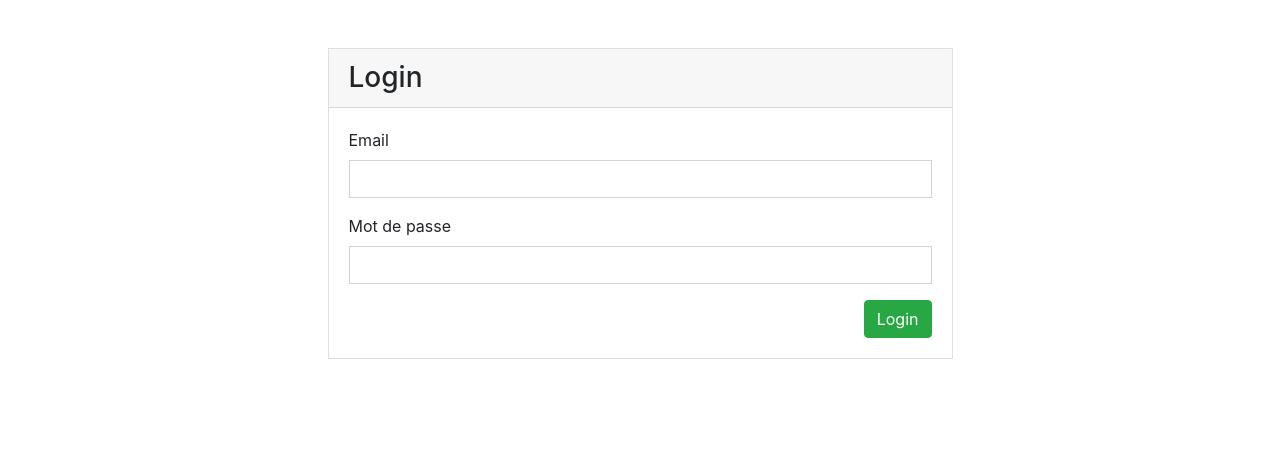
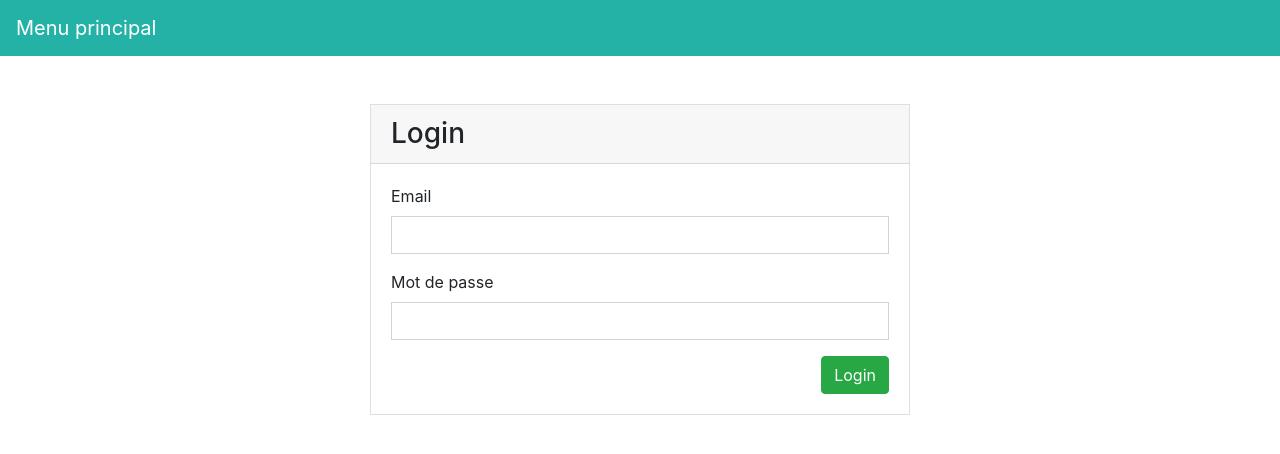
Before and after one commit to RexT2507/Projet_Web_Service_Enigma, an Angular app in the folder projet-client/: page /login in a window 1280 px wide. Shown: the top 454 px of the page. Built offline with nearby package versions, Linux system fonts and the light colour scheme.

Commit message:
[DEV] Ajout du menu principal

```diff
--- a/projet-client/src/app/app.component.html
+++ b/projet-client/src/app/app.component.html
@@ -1,3 +1,33 @@
 
+<nav class="navbar navbar-expand-lg navbar-dark">
 
-<router-outlet></router-outlet>
+  <a class="navbar-brand" href="#">Menu principal</a>
+
+  <button class="navbar-toggler" type="button" data-toggle="collapse" data-target="#navbarSupportedContent" aria-controls="navbarSupportedContent"
+    aria-expanded="false" aria-label="Toggle navigation">
+    <span class="navbar-toggler-icon"></span>
+  </button>
+
+  <div class="collaspe navbar-collapse" id="navbarSupportedContent">
+
+    <ul class="navbar-nav mr-auto">
+
+      <!-- <li class="nav-item">
+        <a class="nav-link" [routerLink]="['/projets']" routerLinkActive="router-link-active" >Projets</a>
+      </li> -->
+
+    </ul>
+
+    <ul class="navbar-nav">
+      <!-- <a class="nav-link" *ngIf="!authService.loggedIn()" [routerLink]="['/login']" routerLinkActive="router-link-active" >Login</a>
+      <a class="nav-link" *ngIf="!authService.loggedIn()" [routerLink]="['/register']" routerLinkActive="router-link-active" >Créer un compte</a>
+      <a class="nav-link" style="cursor: pointer;" *ngIf="authService.loggedIn()" (click)="authService.logoutUser()">Logout</a> -->
+    </ul>
+
+  </div>
+
+</nav>
+
+<div class="container">
+  <router-outlet></router-outlet>
+</div>
--- a/projet-client/src/app/app.component.scss
+++ b/projet-client/src/app/app.component.scss
@@ -0,0 +1,4 @@
+.navbar
+{
+  background-color: #23B2A5;
+}
```
